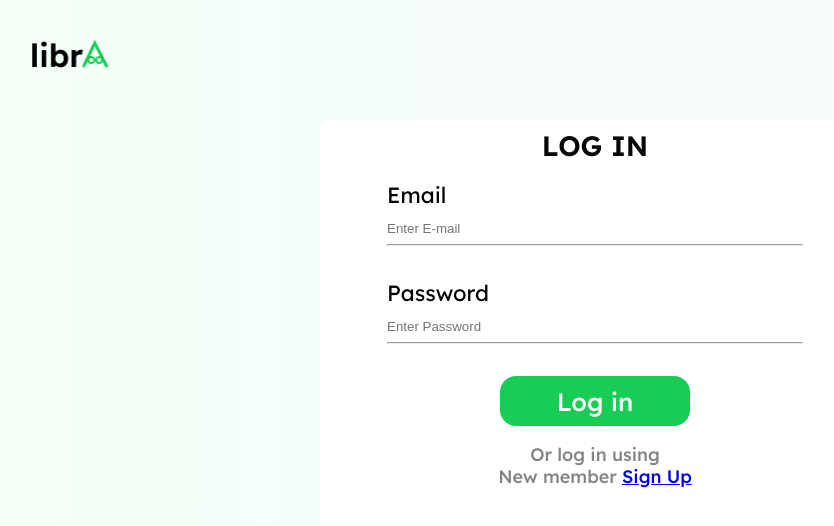
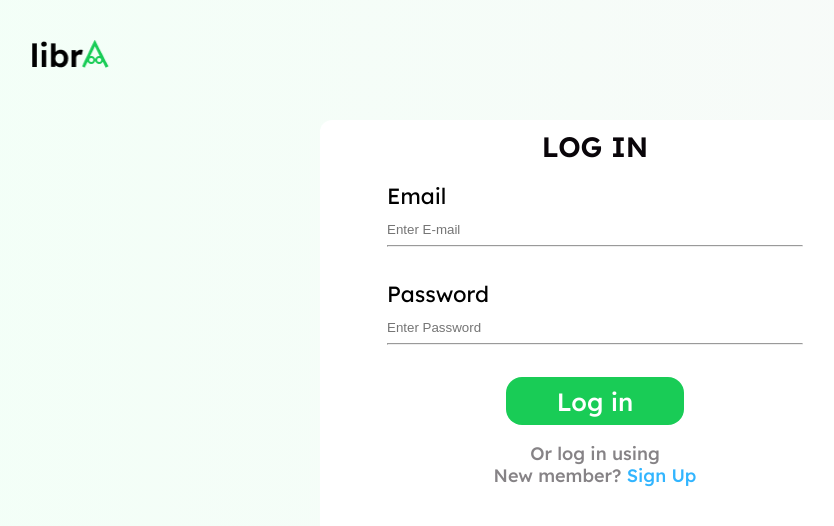
Before and after one commit to Nifix001/Libra, a React (Create React App) app: page /login in a window 1280 px wide. In both pictures the pointer is over the button "Log in". Shown: the top 526 px of the page, without its empty margins (70-904 px from the left). Built offline with nearby package versions, Linux system fonts and the light colour scheme.

Commit message:
New commit

```diff
--- a/src/index.css
+++ b/src/index.css
@@ -784,7 +784,7 @@ color: #5E5A5E;
   font-weight: 500;
   font-size: 25px;
   line-height: 35px;
-  width: 190px;
+  width: 180px;
   height: 50px;
   color: #FFFFFF;
 }
@@ -797,7 +797,7 @@ color: #5E5A5E;
   font-weight: 500;
   font-size: 25px;
   line-height: 35px;
-  width: 190px;
+  width: 180px;
   height: 50px;
   color: #FFFFFF;
 }
@@ -873,3 +873,41 @@ color: #5E5A5E;
   text-align: left;
   color: #868386;
 }
+
+.form1 p a{
+  text-decoration: none;
+  color: #32B5FF;
+}
+
+.form p a{
+  text-decoration: none;
+  color: #32B5FF;
+}
+
+.form1 button:hover{
+  background-color: #19CC56;
+  border: none;
+  border-radius: 16px;
+  font-family: 'Lexend';
+  font-style: normal;
+  font-weight: 500;
+  font-size: 25px;
+  line-height: 35px;
+  width: 178px;
+  height: 48px;
+  color: #FFFFFF;
+}
+
+.form button:hover{
+  background-color: #19CC56;
+  border: none;
+  border-radius: 16px;
+  font-family: 'Lexend';
+  font-style: normal;
+  font-weight: 500;
+  font-size: 25px;
+  line-height: 35px;
+  width: 178px;
+  height: 48px;
+  color: #FFFFFF;
+}
--- a/src/pages/LogIn.js
+++ b/src/pages/LogIn.js
@@ -61,7 +61,7 @@ export default function LogIn() {
             <NavLink><i></i></NavLink>
         </div>
         </div>
-        <p>New member <NavLink to="/sign-up">Sign Up</NavLink></p>
+        <p>New member? <NavLink to="/sign-up">Sign Up</NavLink></p>
         </form>
 
         </div>
```
